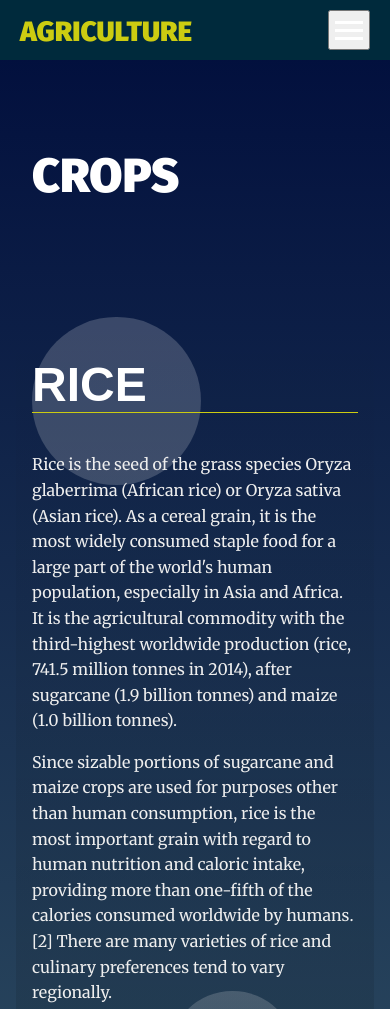
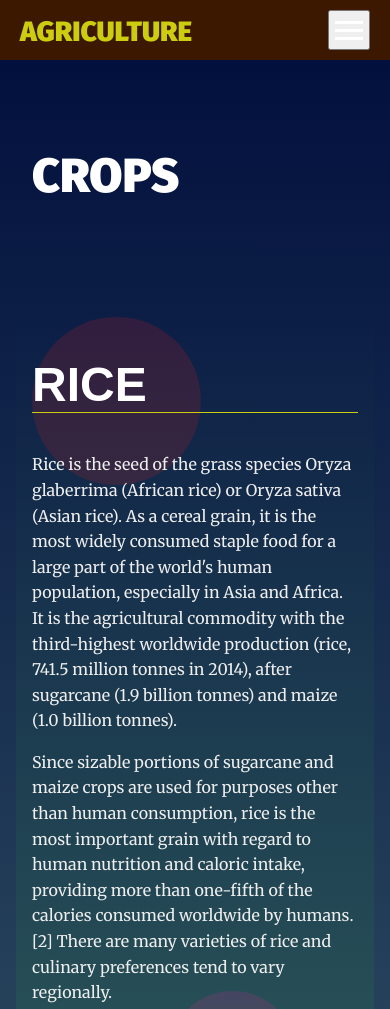
Before and after one commit to rksch80/Landing-page, a plain HTML site: page index.html in a window 390 px wide. Shown: the top 1009 px of the page. Drawn offline with Linux system fonts and the light colour scheme.

Commit message:
new commit

```diff
--- a/css/styles.css
+++ b/css/styles.css
@@ -142,7 +142,7 @@ button {
 
 /* Footer Styles */
 .page__footer {
-  background: #000;
+  background: rgb(175, 221, 9);
   padding: 3em;
   color: #fff;
 }
@@ -179,7 +179,7 @@ section:nth-of-type(even) .landing__container {
 /* Circles appear to be random do to use of :nth-of-type psuedo class */
 section:nth-of-type(odd) .landing__container::before {
   content: '';
-  background: rgba(255, 255, 255, 0.187);
+  background: rgba(204, 28, 28, 0.187);
   position: absolute;
   z-index: -5;
   width: 20vh;
@@ -192,7 +192,7 @@ section:nth-of-type(odd) .landing__container::before {
 section:nth-of-type(even) .landing__container::before {
   content: '';
   background: rgb(255,255,255);
-  background: linear-gradient(0deg, rgba(255,255,255,.1) 0%, rgba(255,255,255,.2) 100%);
+  background: linear-gradient(0deg, rgba(211, 140, 74, 0.1) 0%, rgba(192, 177, 177, 0.2) 100%);
   position: absolute;
   top: 3em;
   right: 3em;
@@ -222,7 +222,7 @@ section:nth-of-type(3n) .landing__container::after {
 section:nth-of-type(3n + 1) .landing__container::after {
   content: '';
   background: rgb(255,255,255);
-  background: linear-gradient(0deg, rgba(255,255,255,.1) 0%, rgba(255,255,255,.2) 100%);
+  background: linear-gradient(0deg, rgba(213, 223, 24, 0.1) 0%, rgba(212, 18, 154, 0.2) 100%);
   position: absolute;
   right: 20vw;
   bottom: -5em;
@@ -240,7 +240,7 @@ section:nth-of-type(3n + 1) .landing__container::after {
 /* Note: your-active-class class is applied through javascript. You should update the class here and in the index.html to what you set in your javascript file.  */
 section.your-active-class {
   background: rgb(0, 0, 0);
-  background: linear-gradient(0deg, rgba(0, 0, 0, 0.1) 0%, rgba(0, 0, 0, 0) 100%);
+  background: linear-gradient(0deg, rgba(46, 197, 43, 0.1) 0%, rgba(207, 179, 15, 0) 100%);
 }
 
 section.your-active-class .landing__container::before {
@@ -270,7 +270,7 @@ section.your-active-class .landing__container::after {
 @media(max-width: 767px) {
   .navbar__menu {
 
-      background-color: rgb(0, 42, 60);
+      background-color: rgb(60, 24, 0);
       height: 60px;
   }
 
@@ -299,7 +299,7 @@ section.your-active-class .landing__container::after {
   .navbar__menu ul li a{
       padding: 7% 9% 4% 50%;
       display: block;
-      background-color: rgba(0,13,60,1);
+      background-color: rgb(30, 211, 72);
 
 
   }
```
